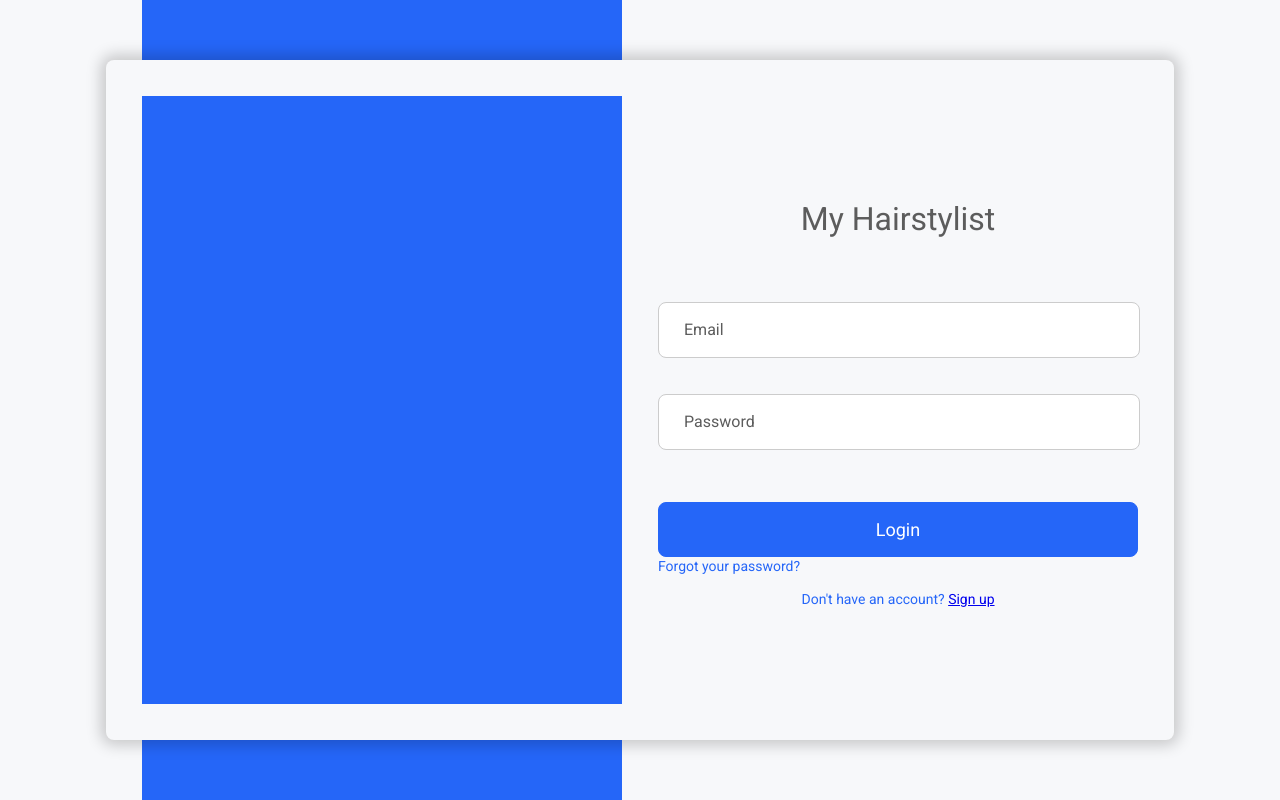
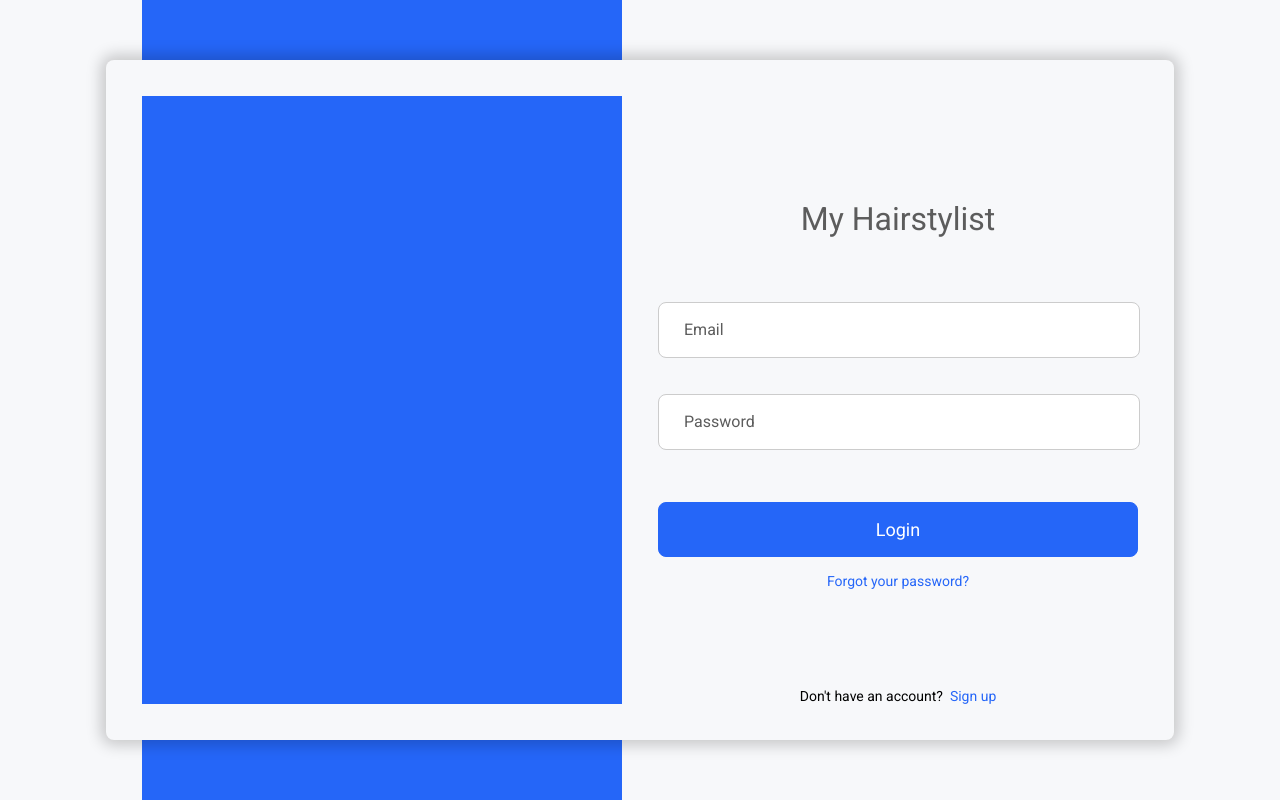
Before and after one commit to spaulas/my-hairstylist-auth-ui, a React app: page /auth/sign-in in a window 1280 px wide. Built offline with nearby package versions, Linux system fonts and the light colour scheme.

Commit message:
Apply form corrections

```diff
--- a/src/components/SignIn/index.tsx
+++ b/src/components/SignIn/index.tsx
@@ -7,7 +7,16 @@ const SignIn = () => {
   const handleSignIn = () => {};
 
   return (
-    <Form handleSubmit={handleSignIn} buttonTitle="Login">
+    <Form
+      handleSubmit={handleSignIn}
+      buttonTitle="Login"
+      showForgotPassword
+      link={{
+        message: "Don't have an account?",
+        title: "Sign up",
+        url: "/auth/sign-up",
+      }}
+    >
       {(isFocused: any, setIsFocused: any) => (
         <>
           <EmailField isFocused={isFocused} setIsFocused={setIsFocused} />
--- a/src/components/SignUp/index.tsx
+++ b/src/components/SignUp/index.tsx
@@ -8,7 +8,12 @@ const SignUp = () => {
   const handleSignUp = () => {};
 
   return (
-    <Form handleSubmit={handleSignUp} buttonTitle="Sign Up">
+    <Form handleSubmit={handleSignUp} buttonTitle="Sign Up"
+    link={{
+      message: "Already have an account?",
+      title: "Sign in",
+      url: "/auth/sign-in",
+    }}>
       {(isFocused: any, setIsFocused: any) => (
         <>
           <NameField isFocused={isFocused} setIsFocused={setIsFocused} />
--- /dev/null
+++ b/src/components/common/Link/index.tsx
@@ -0,0 +1,12 @@
+import React from "react";
+import "./link.styles.scss";
+
+const Link = ({ url, title, className = "" }: any) => {
+  return (
+    <a className={`link ${className}`} href={url}>
+      {title}
+    </a>
+  );
+};
+
+export default Link;
--- /dev/null
+++ b/src/components/common/Link/link.styles.scss
@@ -0,0 +1,13 @@
+@import "@styles/imports";
+
+.link {
+  @include link;
+  cursor: pointer;
+  color: $primary--blue;
+  text-align: center;
+  transition: all 0.2s ease;
+
+  &:hover {
+    color: $primary--blue__medium;
+  }
+}
--- a/src/components/generics/Form/form.styles.scss
+++ b/src/components/generics/Form/form.styles.scss
@@ -1,7 +1,13 @@
 @import "@styles/imports";
 
-.title {
-  margin: 104px 0 64px 0;
+.form {
+  height: 100%;
+  display: flex;
+  flex-direction: column;
+
+  &--title {
+    margin: 0;
+    padding: 104px 0 64px 0;
     text-align: center;
     color: $text--gray__dark;
 
@@ -10,21 +16,20 @@
     }
   }
 
-.link {
-  &--forgot-password {
+  &--links {
+    &-forgot-password {
+      margin-top: 16px;
+      display: inline-block;
+    }
+
+    &-sign-up {
       @include link;
-    cursor: pointer;
-    color: $primary--blue;
-    margin: 16px 0 0 0;
+      margin: auto 0 0 0;
       text-align: center;
-    transition: all 0.2s ease;
-
-    &:hover {
-      color: $primary--blue__medium;
-    }
     }
   }
 
   button {
     margin-top: 16px;
   }
+}
--- a/src/components/generics/Form/index.tsx
+++ b/src/components/generics/Form/index.tsx
@@ -1,9 +1,16 @@
 import React, { useEffect, useState } from "react";
 import "./form.styles.scss";
 import Button from "@components/common/Button";
+import Link from "@components/common/Link";
 import useLayout from "@components/common/Layout/useLayout.hooks";
 
-const Form = ({ children, handleSubmit, buttonTitle }: any) => {
+const Form = ({
+  children,
+  handleSubmit,
+  buttonTitle,
+  showForgotPassword,
+  link: { message, title, url },
+}: any) => {
   const { isBackgroundFocused, setBackgroundFocus } = useLayout();
 
   const [isFocused, setIsFocused] = useState({});
@@ -17,15 +24,23 @@ const Form = ({ children, handleSubmit, buttonTitle }: any) => {
   }, [isFocused]);
 
   return (
-    <div className="signIn">
-      <h1 className={`title ${isAnyFocused ? "title__focused" : ""}`}>
+    <div className="form">
+      <h1
+        className={`form--title ${isAnyFocused ? "form--title__focused" : ""}`}
+      >
         My Hairstylist
       </h1>
       {children(isFocused, setIsFocused)}
       <Button onClick={handleSubmit} title={buttonTitle} type="primary" />
-      <a className="link--forgot-password">Forgot your password?</a>
-      <p className="link--forgot-password">
-        Don't have an account? <a href="/auth/sign-up">Sign up</a>
+      {showForgotPassword ? (
+        <Link
+          className="form--links-forgot-password"
+          title="Forgot your password?"
+        />
+      ) : null}
+      <p className="form--links-sign-up">
+        {message} &nbsp;
+        <Link url={url} title={title} />
       </p>
     </div>
   );
--- a/src/styles/_typography.scss
+++ b/src/styles/_typography.scss
@@ -31,6 +31,7 @@ h1 {
   font-weight: 200;
   line-height: 16px;
   letter-spacing: 0em;
+  text-decoration: none;
 }
 
 @mixin form-error {
```
Lines whose indentation alone changed are shown as unchanged.
